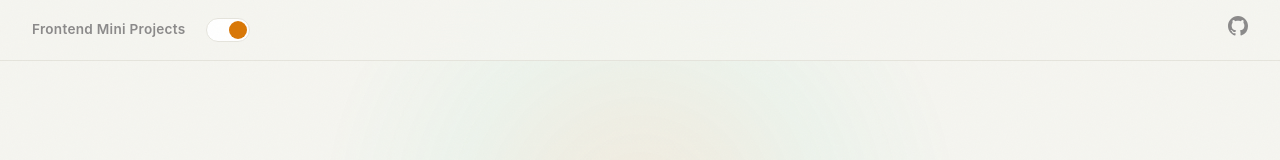
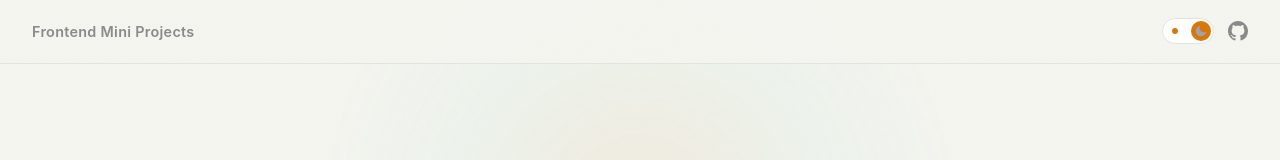
Before and after one commit to NourEldeenMahmoud/frontend-mini-projects, a plain HTML site: page index.html in a window 1280 px wide. Shown: the top 160 px of the page. Drawn offline with Linux system fonts and the light colour scheme.

Commit message:
Redesign theme toggle: sun/moon SVG icons, move to right side, bigger nav

```diff
--- a/index.html
+++ b/index.html
@@ -103,7 +103,7 @@
   nav{
     position:fixed;top:0;left:0;right:0;
     z-index:100;
-    padding:1rem 2rem;
+    padding:1.15rem 2rem;
     display:flex;justify-content:space-between;align-items:center;
     background:var(--nav-bg);
     backdrop-filter:blur(12px);
@@ -112,8 +112,9 @@
     transition:background .35s,border-color .35s;
   }
   .nav-left{display:flex;align-items:center;gap:1.25rem}
-  .nav-title{font-size:.85rem;font-weight:600;letter-spacing:.02em;color:var(--nav-title);transition:color .35s}
-  .nav-github svg{width:20px;height:20px;fill:var(--nav-icon);transition:fill .25s}
+  .nav-right{display:flex;align-items:center;gap:.85rem}
+  .nav-title{font-size:.9rem;font-weight:600;letter-spacing:.02em;color:var(--nav-title);transition:color .35s}
+  .nav-github svg{width:20px;height:20px;fill:var(--nav-icon);transition:fill .25s;display:block}
   .nav-github:hover svg{fill:var(--accent)}
 
   /* ── Theme toggle ── */
@@ -121,21 +122,35 @@
     background:var(--toggle-bg);
     border:1px solid var(--toggle-border);
     border-radius:30px;
-    width:44px;height:24px;
+    width:52px;height:26px;
     cursor:pointer;
     position:relative;
     transition:background .35s,border-color .35s;
     flex-shrink:0;
+    display:flex;align-items:center;justify-content:space-between;
+    padding:0 5px;
   }
+  .theme-toggle svg{
+    width:14px;height:14px;
+    position:relative;
+    z-index:2;
+    transition:fill .35s;
+    display:block;
+  }
+  .theme-toggle .sun-icon{fill:var(--accent)}
+  .theme-toggle .moon-icon{fill:#64748b}
+  [data-theme="light"] .theme-toggle .sun-icon{fill:#d97706}
+  [data-theme="light"] .theme-toggle .moon-icon{fill:#9ca3af}
   .theme-toggle .knob{
     position:absolute;
     top:2px;left:2px;
-    width:18px;height:18px;
+    width:20px;height:20px;
     border-radius:50%;
     background:var(--toggle-icon);
     transition:transform .35s,background .35s;
+    z-index:1;
   }
-  [data-theme="light"] .theme-toggle .knob{transform:translateX(20px)}
+  [data-theme="light"] .theme-toggle .knob{transform:translateX(26px)}
   .theme-toggle:focus-visible{outline:2px solid var(--accent);outline-offset:2px}
 
   /* ── Hero ── */
@@ -326,13 +341,17 @@
 <nav>
   <div class="nav-left">
     <span class="nav-title">Frontend Mini Projects</span>
+  </div>
+  <div class="nav-right">
     <button class="theme-toggle" id="themeToggle" aria-label="Toggle theme">
+      <svg class="sun-icon" viewBox="0 0 24 24" fill="none" stroke="none"><circle cx="12" cy="12" r="5"/><path d="M12 1v2M12 21v2M4.22 4.22l1.42 1.42M18.36 18.36l1.42 1.42M1 12h2M21 12h2M4.22 19.78l1.42-1.42M18.36 5.64l1.42-1.42"/></svg>
+      <svg class="moon-icon" viewBox="0 0 24 24" fill="none" stroke="none"><path d="M21 12.79A9 9 0 1111.21 3 7 7 0 0021 12.79z"/></svg>
       <span class="knob"></span>
     </button>
+    <a class="nav-github" href="https://github.com/NourEldeenMahmoud/frontend-mini-projects" target="_blank" rel="noopener" aria-label="GitHub">
+      <svg viewBox="0 0 16 16" xmlns="http://www.w3.org/2000/svg"><path d="M8 0C3.58 0 0 3.58 0 8c0 3.54 2.29 6.53 5.47 7.59.4.07.55-.17.55-.38 0-.19-.01-.82-.01-1.49-2.01.37-2.53-.49-2.69-.94-.09-.23-.48-.94-.82-1.13-.28-.15-.68-.52-.01-.53.63-.01 1.08.58 1.23.82.72 1.21 1.87.87 2.33.66.07-.52.28-.87.51-1.07-1.78-.2-3.64-.89-3.64-3.95 0-.87.31-1.59.82-2.15-.08-.2-.36-1.02.08-2.12 0 0 .67-.21 2.2.82.64-.18 1.32-.27 2-.27.68 0 1.36.09 2 .27 1.53-1.04 2.2-.82 2.2-.82.44 1.1.16 1.92.08 2.12.51.56.82 1.27.82 2.15 0 3.07-1.87 3.75-3.65 3.95.29.25.54.73.54 1.48 0 1.07-.01 1.93-.01 2.2 0 .21.15.46.55.38A8.013 8.013 0 0016 8c0-4.42-3.58-8-8-8z"/></svg>
+    </a>
   </div>
-  <a class="nav-github" href="https://github.com/NourEldeenMahmoud/frontend-mini-projects" target="_blank" rel="noopener" aria-label="GitHub">
-    <svg viewBox="0 0 16 16" xmlns="http://www.w3.org/2000/svg"><path d="M8 0C3.58 0 0 3.58 0 8c0 3.54 2.29 6.53 5.47 7.59.4.07.55-.17.55-.38 0-.19-.01-.82-.01-1.49-2.01.37-2.53-.49-2.69-.94-.09-.23-.48-.94-.82-1.13-.28-.15-.68-.52-.01-.53.63-.01 1.08.58 1.23.82.72 1.21 1.87.87 2.33.66.07-.52.28-.87.51-1.07-1.78-.2-3.64-.89-3.64-3.95 0-.87.31-1.59.82-2.15-.08-.2-.36-1.02.08-2.12 0 0 .67-.21 2.2.82.64-.18 1.32-.27 2-.27.68 0 1.36.09 2 .27 1.53-1.04 2.2-.82 2.2-.82.44 1.1.16 1.92.08 2.12.51.56.82 1.27.82 2.15 0 3.07-1.87 3.75-3.65 3.95.29.25.54.73.54 1.48 0 1.07-.01 1.93-.01 2.2 0 .21.15.46.55.38A8.013 8.013 0 0016 8c0-4.42-3.58-8-8-8z"/></svg>
-  </a>
 </nav>
 
 <!-- hero -->
```
